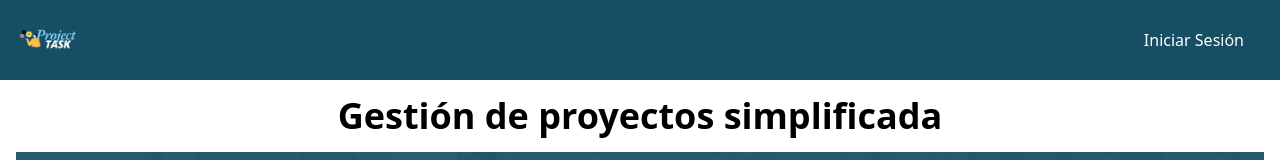
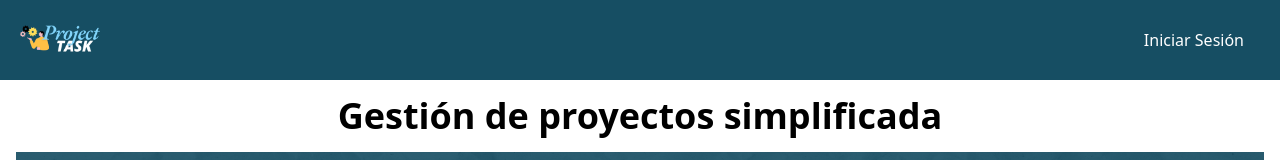
Before and after one commit to YercoAndres/GestionDeProyectosTareas, a React (Vite) app in the folder Frontend/gestion_proyectos_tareas/: page / in a window 1280 px wide. Shown: the top 160 px of the page. Built offline with nearby package versions, Linux system fonts and the light colour scheme.

Commit message:
update logo

```diff
--- a/Frontend/gestion_proyectos_tareas/src/components/Header.jsx
+++ b/Frontend/gestion_proyectos_tareas/src/components/Header.jsx
@@ -1,14 +1,13 @@
 import React from 'react';
+import MainPage from '../pages/MainPage';
 
 export default function Header() {
   return (
     <header className="md:fixed top-0 w-full bg-cyan-900 text-white z-50">
-      <nav className="flex flex-col md:flex-row justify-between items-center py-3 px-5">
-
-        {/* Logo */}
-        <img src="../public/icon.png" alt="icon" className="w-14 h-full" />
-
-        {/* Navigation Links */}
+      <nav className="flex flex-col md:flex-row justify-between items-center  px-5">
+        <a href="/">
+        <img src="../public/icon.png" alt="icon" className="w-20 h-full"  />
+        </a>
         <ul className="flex flex-col md:flex-row space-y-3 md:space-y-0 md:space-x-6 mt-3 md:mt-0">
           <li className="hover:bg-cyan-800 px-4 py-2 rounded-md transition duration-300 ease-in-out">
             <a href="/login">Iniciar Sesión</a>
```
